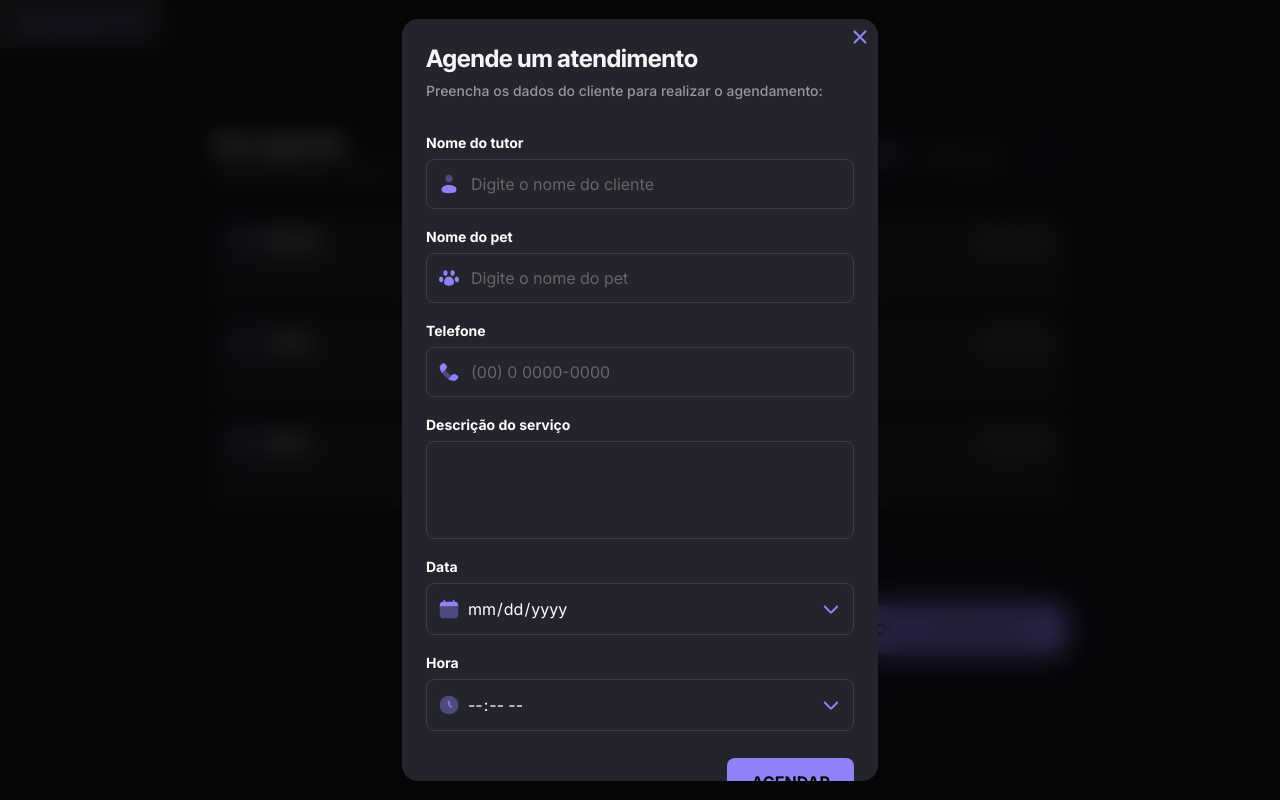
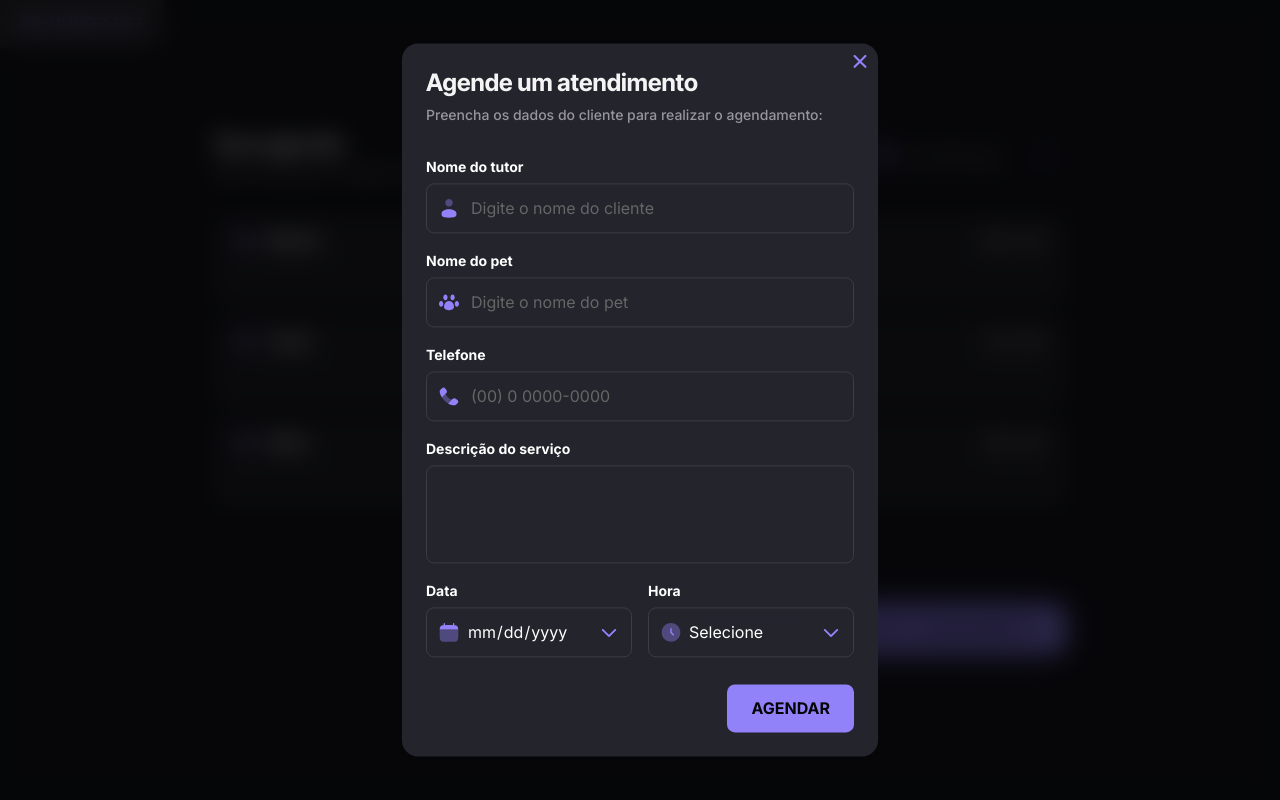
Before and after one commit to macedocmateus/mundo-pet, a website built with webpack: page index.html in a window 1280 px wide. Both pictures are taken after a click on the button "NOVO AGENDAMENTO". Built offline with nearby package versions, Linux system fonts and the light colour scheme; a web font is replaced by a local one.

Commit message:
add fix some bugs and add filter in schedule, date and time validations

```diff
--- a/index.html
+++ b/index.html
@@ -40,20 +40,6 @@
                         </div>
                     </div>
                     <div class="clients">
-                        <!-- <div class="client">
-                            <div class="client-information">
-                                <div class="client-description">
-                                    <small class="hour" id="hour">09:00</small>
-                                    <span class="pet-name" id="pet-name">Thor</span>
-                                    /
-                                    <span class="client-name" id="client-name">Fernanda Costa</span>
-                                </div>
-                                <span class="activity" id="activity">Vacinação</span>
-                            </div>
-
-                            <button type="button" class="delete-client" id="delete-client">Remover agendamento</button>
-                            <div class="divider"></div>
-                        </div> -->
                     </div>
                 </div>
 
@@ -140,9 +126,36 @@
                 <div class="form-group">
                     <label for="input-hour">Hora</label>
                     <div class="hour-wrapper">
-                        <img src="./src/assets/clock-circle.svg" alt="Ícone de abrir relógio">
-                        <input type="time" class="input-hour" id="input-hour" name="hour">
-                        <img src="./src/assets/arrow-down.svg" alt="Seta apontada para baixo para abrir e fechar relógio">
+                        <img src="./src/assets/clock-circle.svg" alt="Ícone de relógio">
+                        <select class="input-hour" id="input-hour" name="hour" required>
+                            <option value="" disabled selected>Selecione</option>
+                            <option value="09:00">09:00</option>
+                            <option value="09:30">09:30</option>
+                            <option value="10:00">10:00</option>
+                            <option value="10:30">10:30</option>
+                            <option value="11:00">11:00</option>
+                            <option value="11:30">11:30</option>
+                            <option value="12:00">12:00</option>
+                            <option value="12:30">12:30</option>
+                            <option value="13:00">13:00</option>
+                            <option value="13:30">13:30</option>
+                            <option value="14:00">14:00</option>
+                            <option value="14:30">14:30</option>
+                            <option value="15:00">15:00</option>
+                            <option value="15:30">15:30</option>
+                            <option value="16:00">16:00</option>
+                            <option value="16:30">16:30</option>
+                            <option value="17:00">17:00</option>
+                            <option value="17:30">17:30</option>
+                            <option value="18:00">18:00</option>
+                            <option value="18:30">18:30</option>
+                            <option value="19:00">19:00</option>
+                            <option value="19:30">19:30</option>
+                            <option value="20:00">20:00</option>
+                            <option value="20:30">20:30</option>
+                            <option value="21:00">21:00</option>
+                        </select>
+                        <img src="./src/assets/arrow-down.svg" alt="Seta para abrir lista de horários">
                     </div>
                 </div>
             </div>
--- a/package.json
+++ b/package.json
@@ -8,6 +8,7 @@
     "dev": "webpack serve"
   },
   "dependencies": {
+    "dayjs": "^1.11.19",
     "json-server": "^1.0.0-beta.3"
   },
   "devDependencies": {
--- a/src/main.js
+++ b/src/main.js
@@ -3,13 +3,35 @@
 import "./styles/global.css"
 import "./styles/page.css"
 import "./styles/form-modal.css"
+import "./styles/responsivity.css"
+
+import dayjs from "dayjs"
 
 const modal = document.getElementById('modal');
 const modalForm = document.getElementById('modal-form');
 const newScheduleBtn = document.getElementById('new-schedule');
 const modalCloseBtn = document.getElementById('modal-close');
+const filterDateInput = document.getElementById('filter-date');
+const inputDate = document.getElementById('input-date');
+
+// Array para armazenar todos os agendamentos
+let schedules = [];
+
+// Retorna a data de hoje formatada para o input date (YYYY-MM-DD)
+function getTodayDate() {
+    return dayjs().format('YYYY-MM-DD');
+}
+
+// Define a data mínima permitida nos inputs de data
+// Impede que o usuário selecione datas no passado via navegador
+function setMinDate() {
+    const today = getTodayDate();
+    inputDate.setAttribute('min', today);
+    filterDateInput.setAttribute('min', today);
+}
 
 function openModal() {
+    setMinDate();
     modal.showModal();
 }
 
@@ -77,6 +99,44 @@ function addScheduleToList(scheduleElement, period) {
     clientsList.appendChild(scheduleElement);
 }
 
+// Limpa todas as listas de clientes antes de renderizar
+function clearScheduleLists() {
+    const clientsLists = document.querySelectorAll('.clients');
+    clientsLists.forEach(list => list.innerHTML = '');
+}
+
+// Renderiza os agendamentos filtrados por data
+function renderSchedulesByDate(date) {
+    // Limpa as listas antes de renderizar
+    clearScheduleLists();
+
+    // Filtra os agendamentos pela data selecionada
+    const filteredSchedules = schedules.filter(schedule => schedule.date === date);
+
+    // Renderiza cada agendamento filtrado
+    filteredSchedules.forEach(schedule => {
+        const period = getPeriodByHour(schedule.hour);
+        const scheduleElement = createScheduleElement(schedule);
+        addScheduleToList(scheduleElement, period);
+    });
+}
+
+// Manipula a mudança no filtro de data
+function handleFilterDate(event) {
+    const selectedDate = event.target.value;
+
+    if (selectedDate) {
+        renderSchedulesByDate(selectedDate);
+    }
+}
+
+// Valida se a data selecionada não está no passado
+function isDateInPast(date) {
+    const selectedDate = dayjs(date);
+    const today = dayjs().startOf('day');
+    return selectedDate.isBefore(today);
+}
+
 // Manipula o envio do formulário de agendamento
 function handleSubmit(event) {
     // Previne o comportamento padrão do formulário (recarregar a página)
@@ -90,16 +150,34 @@ function handleSubmit(event) {
     // Resultado: { clientName: "...", petName: "...", phone: "...", service: "...", date: "...", hour: "..." }
     const data = Object.fromEntries(formData);
 
-    // 1. Identifica em qual período o agendamento deve ser inserido
-    const period = getPeriodByHour(data.hour);
+    // Validação extra: impede agendamentos em datas passadas
+    if (isDateInPast(data.date)) {
+        alert('Não é possível criar agendamentos em datas passadas.');
+        return;
+    }
 
-    // 2. Cria o elemento HTML com os dados do agendamento
-    const scheduleElement = createScheduleElement(data);
+    // 1. Armazena o agendamento no array
+    schedules.push(data);
 
-    // 3. Insere o elemento na lista correta (manhã, tarde ou noite)
-    addScheduleToList(scheduleElement, period);
+    // 2. Se há uma data selecionada no filtro, renderiza apenas os agendamentos dessa data
+    // Caso contrário, adiciona diretamente na lista
+    const selectedFilterDate = filterDateInput.value;
 
-    // 4. Fecha o modal e limpa o formulário
+    if (selectedFilterDate) {
+        // Re-renderiza apenas se a data do novo agendamento corresponde ao filtro
+        if (data.date === selectedFilterDate) {
+            const period = getPeriodByHour(data.hour);
+            const scheduleElement = createScheduleElement(data);
+            addScheduleToList(scheduleElement, period);
+        }
+    } else {
+        // Sem filtro ativo: adiciona diretamente na lista
+        const period = getPeriodByHour(data.hour);
+        const scheduleElement = createScheduleElement(data);
+        addScheduleToList(scheduleElement, period);
+    }
+
+    // 3. Fecha o modal e limpa o formulário
     closeModal();
 }
 
@@ -113,3 +191,7 @@ newScheduleBtn.addEventListener('click', openModal);
 modalCloseBtn.addEventListener('click', closeModal);
 modal.addEventListener('click', handleBackdropClick);
 modalForm.addEventListener('submit', handleSubmit);
+filterDateInput.addEventListener('change', handleFilterDate);
+
+// Inicializa a data mínima nos inputs ao carregar a página
+setMinDate();
--- a/src/styles/form-modal.css
+++ b/src/styles/form-modal.css
@@ -133,9 +133,14 @@
     gap: 1rem;
 }
 
-.date-time-wrapper .date-wrapper, .hour-wrapper {
+.date-time-wrapper .form-group {
+    height: 4.875rem;
+}
+
+.date-time-wrapper .date-wrapper {
     display: flex;
     align-items: center;
+    height: 100%;
     gap: 0.5rem;
     border: 1px solid var(--border-primary);
     padding: 0.75rem;
@@ -152,7 +157,7 @@
     }
 }
 
-.date-time-wrapper .date-wrapper input, .hour-wrapper input {
+.date-time-wrapper .date-wrapper input {
     flex: 1;
     background-color: transparent;
     font: var(--font-input);
@@ -167,6 +172,36 @@
         right: 0;
         cursor: pointer;
     }
+}
+
+.date-time-wrapper .hour-wrapper {
+    display: flex;
+    align-items: center;
+    height: 100%;
+    gap: 0.5rem;
+    border: 1px solid var(--border-primary);
+    padding: 0.75rem;
+    border-radius: 0.5rem;
+    overflow: hidden;
+
+    &:hover {
+        border-color: var(--border-secondary);
+    }
+
+    &:focus, &:focus-within {
+        border-color: var(--border-brand);
+    }
+}
+
+.date-time-wrapper .hour-wrapper select {
+    flex: 1;
+    background-color: transparent;
+    font: var(--font-input);
+    color: var(--content-primary);
+    background-color: var(--background-tertiary);
+    opacity: 1;
+    appearance: none;
+    cursor: pointer;
 }
 
 .modal-actions {
--- a/src/styles/page.css
+++ b/src/styles/page.css
@@ -184,39 +184,3 @@ main {
         background-color: var(--background-highlights);
     }
 }
-
-@media(width >= 53.25rem) {
-    main {
-        padding: 5rem;
-    }
-
-    .main-layout {
-        max-width: 53.25rem;
-        margin: 0 auto;
-    }
-
-    .main-header {
-        flex-direction: row;
-        justify-content: space-between;
-    }
-
-    .date-time-wrapper {
-        flex-direction: row;
-    }
-
-    .date-time-wrapper .form-group {
-        flex: 1;
-    }
-}
-
-@media(width >= 64rem) {
-    main {
-        flex: 0;
-    }
-
-    .wrapper-button {
-        background-color: transparent;
-        text-align: center;
-        margin-left: 39rem;
-    }
-}
--- /dev/null
+++ b/src/styles/responsivity.css
@@ -0,0 +1,35 @@
+@media(width >= 53.25rem) {
+    main {
+        padding: 5rem;
+    }
+
+    .main-layout {
+        max-width: 53.25rem;
+        margin: 0 auto;
+    }
+
+    .main-header {
+        flex-direction: row;
+        justify-content: space-between;
+    }
+
+    .date-time-wrapper {
+        flex-direction: row;
+    }
+
+    .date-time-wrapper .form-group {
+        flex: 1;
+    }
+}
+
+@media(width >= 64rem) {
+    main {
+        flex: 0;
+    }
+
+    .wrapper-button {
+        background-color: transparent;
+        text-align: center;
+        margin-left: 39rem;
+    }
+}
```
Also changed, not shown: 1 other file.
